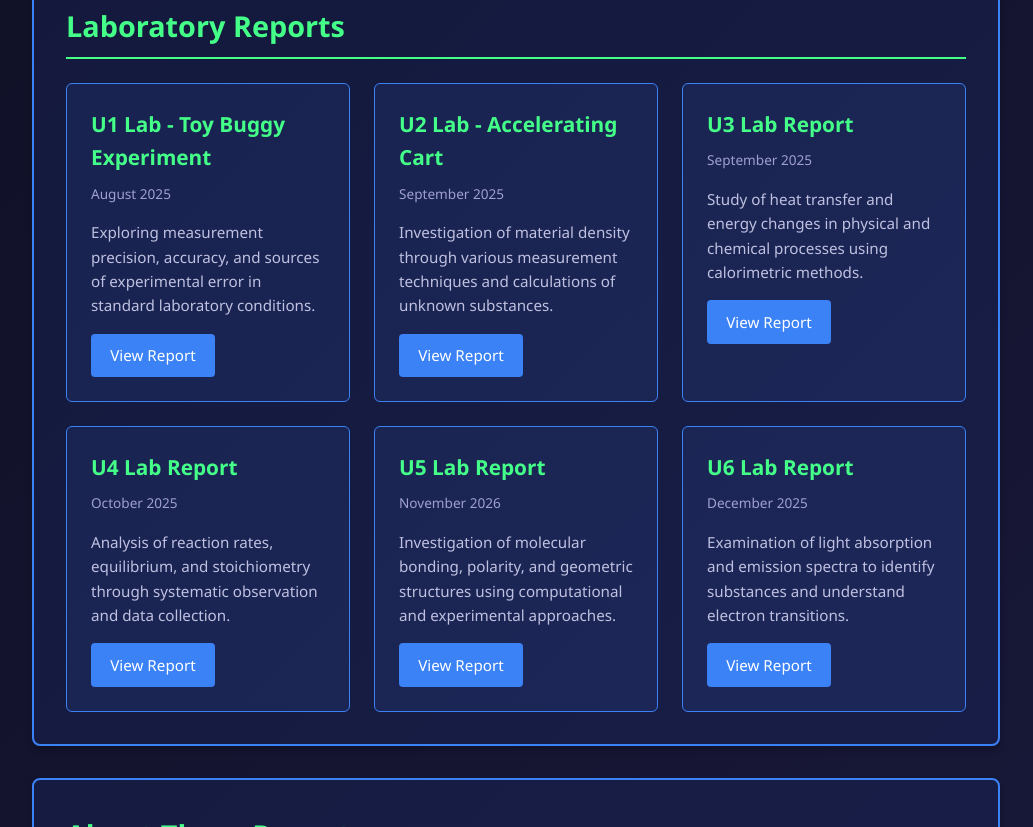
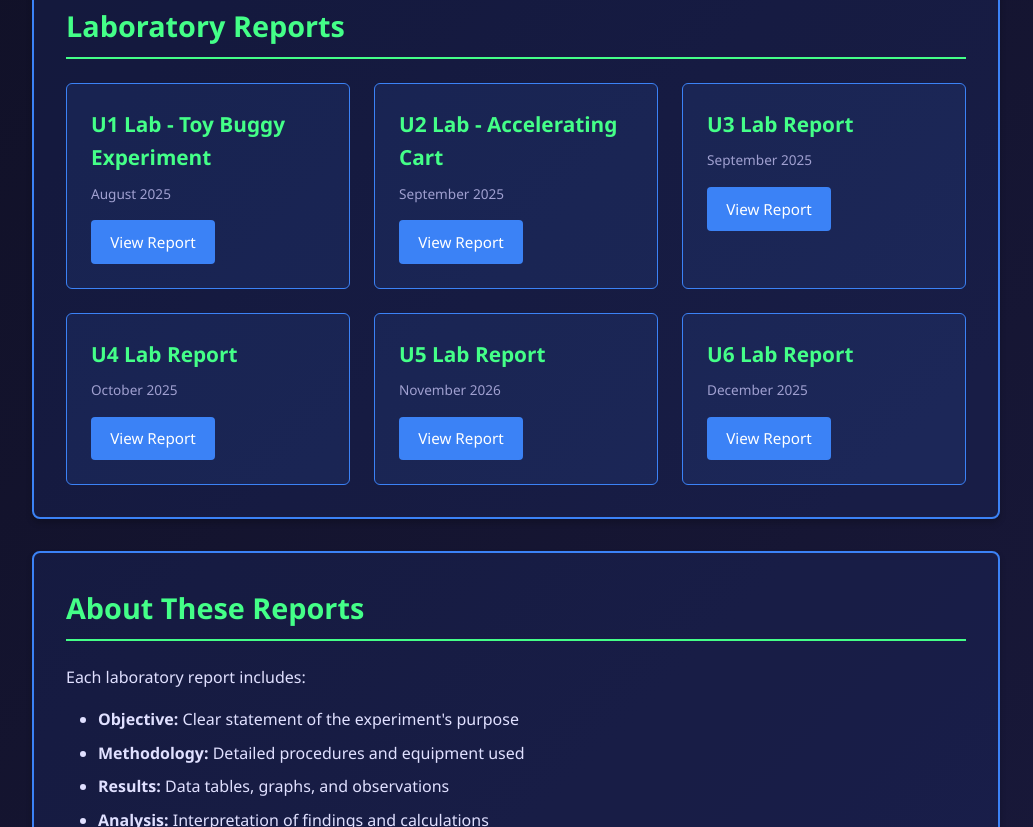
Before and after one commit to eperez0823/APLabReports, a plain HTML site: page index.html in a window 1280 px wide. Shown: the part 518-1345 px from the top of the page, without its empty margins (124-1157 px from the left). Drawn offline with Linux system fonts and the light colour scheme.

```diff
--- a/index.html
+++ b/index.html
@@ -176,42 +176,36 @@
         <div class="lab-card">
           <h3>U1 Lab - Toy Buggy Experiment</h3>
           <div class="lab-date">August 2025</div>
-          <p>Exploring measurement precision, accuracy, and sources of experimental error in standard laboratory conditions.</p>
           <a href="Lab1.pdf" class="btn" target="_blank">View Report</a>
         </div>
 
         <div class="lab-card">
           <h3>U2 Lab - Accelerating Cart</h3>
           <div class="lab-date">September 2025</div>
-          <p>Investigation of material density through various measurement techniques and calculations of unknown substances.</p>
           <a href="Lab2.pdf" class="btn" target="_blank">View Report</a>
         </div>
 
         <div class="lab-card">
           <h3>U3 Lab Report</h3>
           <div class="lab-date">September 2025</div>
-          <p>Study of heat transfer and energy changes in physical and chemical processes using calorimetric methods.</p>
           <a href="Lab3.pdf" class="btn" target="_blank">View Report</a>
         </div>
 
         <div class="lab-card">
           <h3>U4 Lab Report</h3>
           <div class="lab-date">October 2025</div>
-          <p>Analysis of reaction rates, equilibrium, and stoichiometry through systematic observation and data collection.</p>
           <a href="Lab4.pdf" class="btn" target="_blank">View Report</a>
         </div>
 
         <div class="lab-card">
           <h3>U5 Lab Report</h3>
           <div class="lab-date">November 2026</div>
-          <p>Investigation of molecular bonding, polarity, and geometric structures using computational and experimental approaches.</p>
           <a href="Lab5.pdf" class="btn" target="_blank">View Report</a>
         </div>
 
         <div class="lab-card">
           <h3>U6 Lab Report</h3>
           <div class="lab-date">December 2025</div>
-          <p>Examination of light absorption and emission spectra to identify substances and understand electron transitions.</p>
           <a href="Lab6.pdf" class="btn" target="_blank">View Report</a>
         </div>
       </div>
```
